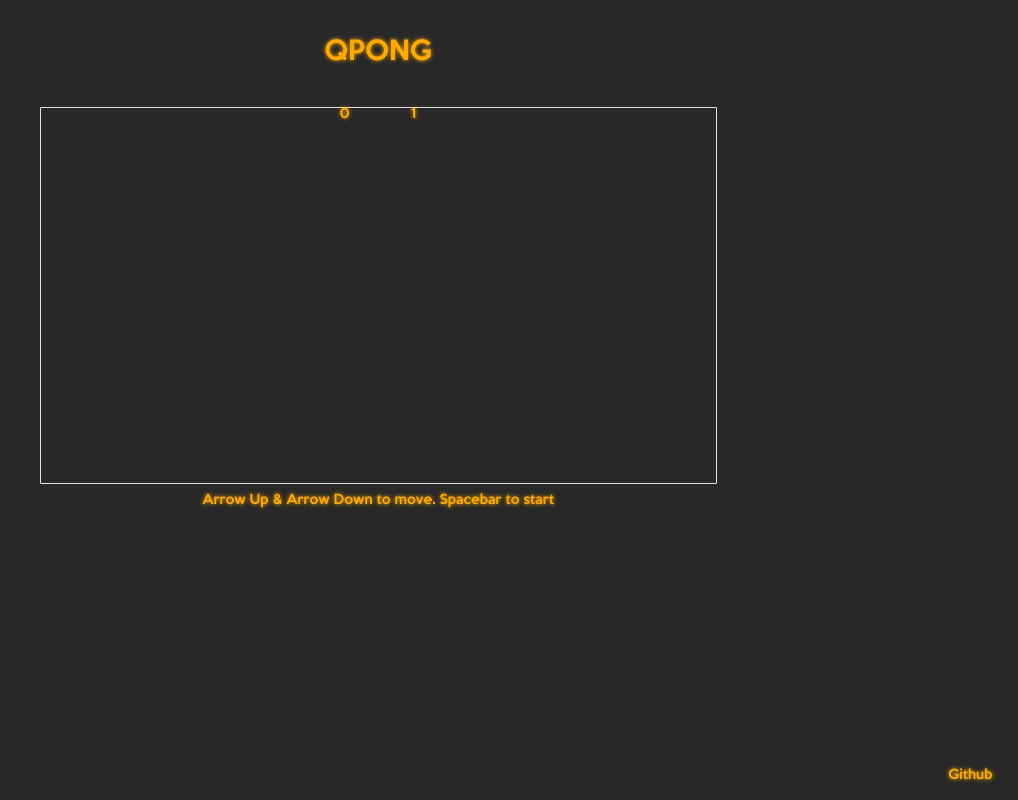
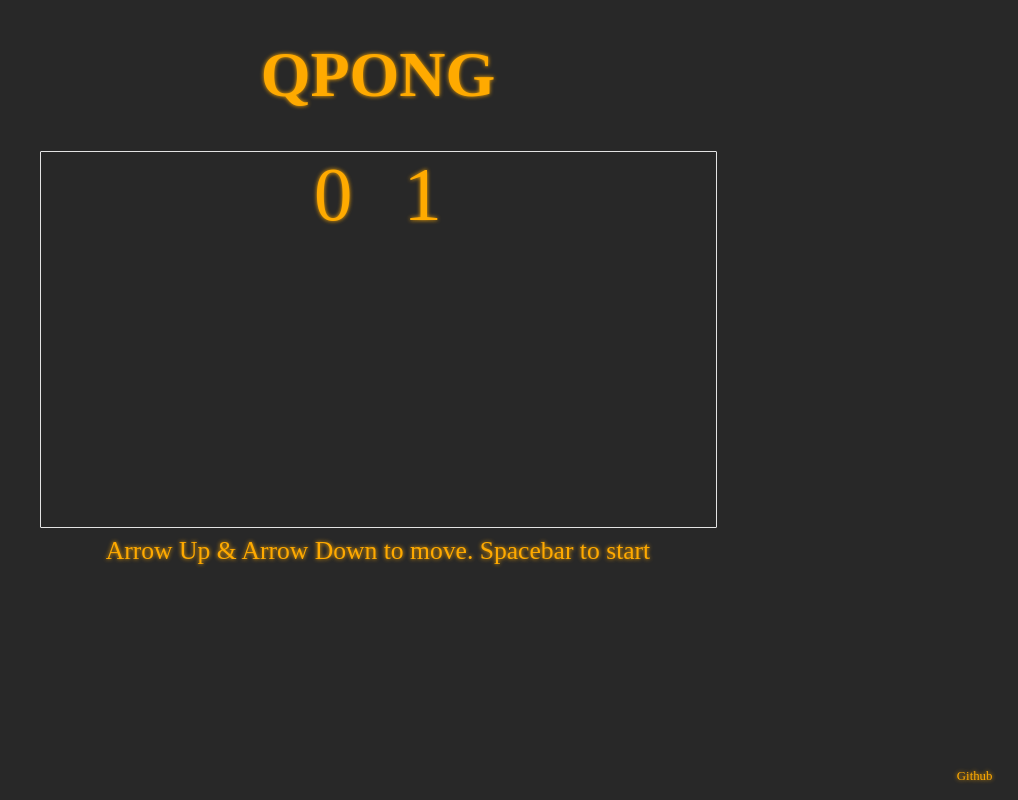
Before and after one commit to HuangJunye/qpng.js, a plain HTML site: page index.html in a window 1280 px wide. Shown: the whole page, without its empty margins (262-1280 px from the left). Drawn offline with Linux system fonts and the light colour scheme; no server answers.

Commit message:
increase title and score font size

```diff
--- a/css/main.css
+++ b/css/main.css
@@ -1,6 +1,6 @@
 @font-face {
     font-family: gameFont;
-    src: url('../fonts/KeepCalm-Medium.ttf');
+    src: url('../fonts/bit5x3.ttf');
     font-weight: bold;
 }
 
@@ -22,7 +22,7 @@ body {
 
 #title {
     font-family: gameFont;
-    font-size: 2vw;
+    font-size: 5vw;
     margin-top: 3%;
     margin-bottom: 3%;
     text-align: center;
@@ -42,7 +42,7 @@ a:hover {
 p {
     display: block;
     font-family: gameFont;
-    font-size: 1vw;
+    font-size: 2vw;
     margin: auto;
 }
 
@@ -58,10 +58,12 @@ canvas {
 
 #scoreOne {
     position: absolute;
-    left: 47%;
+    left: 45%;
+    font-size: 6vw;
 }
 
 #scoreTwo {
     position: absolute;
-    right: 47%;
+    right: 45%;
+    font-size: 6vw;
 }
--- a/index.html
+++ b/index.html
@@ -10,7 +10,7 @@
     <link rel="icon" type="image/png" sizes="32x32" href="favicons/favicon-32x32.png">
     <link rel="icon" type="image/png" sizes="16x16" href="favicons/favicon-16x16.png">
     <link rel="manifest" href="favicons/site.webmanifest">
-	<link rel="stylesheet" href="css/main.min.css">
+    <link rel="stylesheet" href="css/main.css">
     <script type="text/javascript" src="lib/phaser.min.js"></script>
     <script src="js/game.js" type="module"></script>
 </head>
```
Also changed, not shown: css/main.min.css (deleted), fonts/KeepCalm-Medium.ttf (deleted), fonts/bit5x3.ttf (added). Lines whose indentation alone changed are shown as unchanged.
